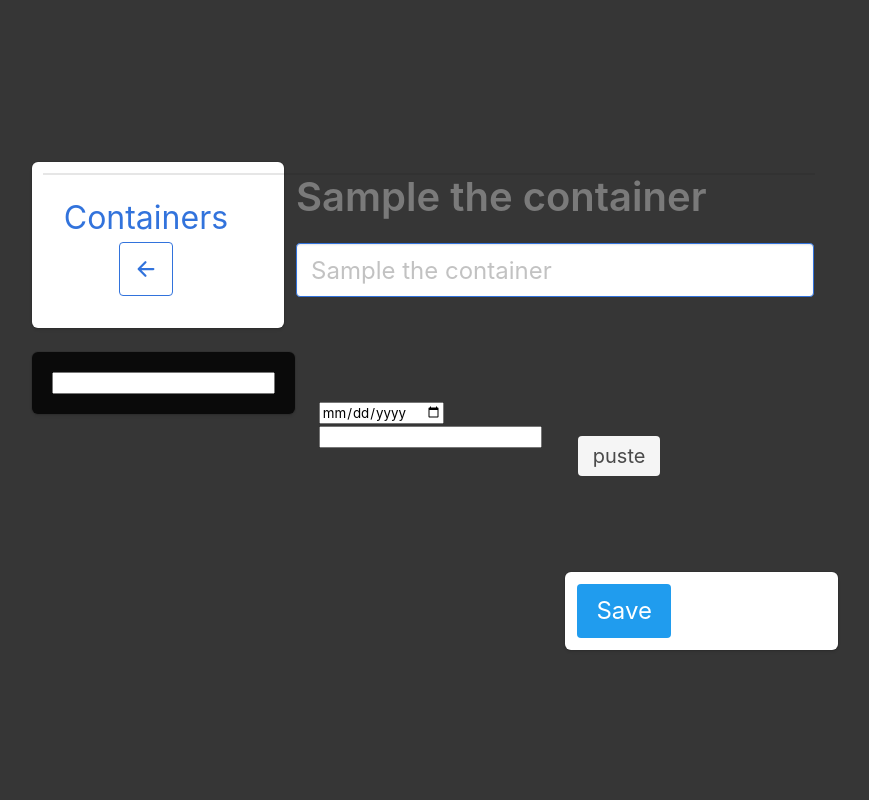
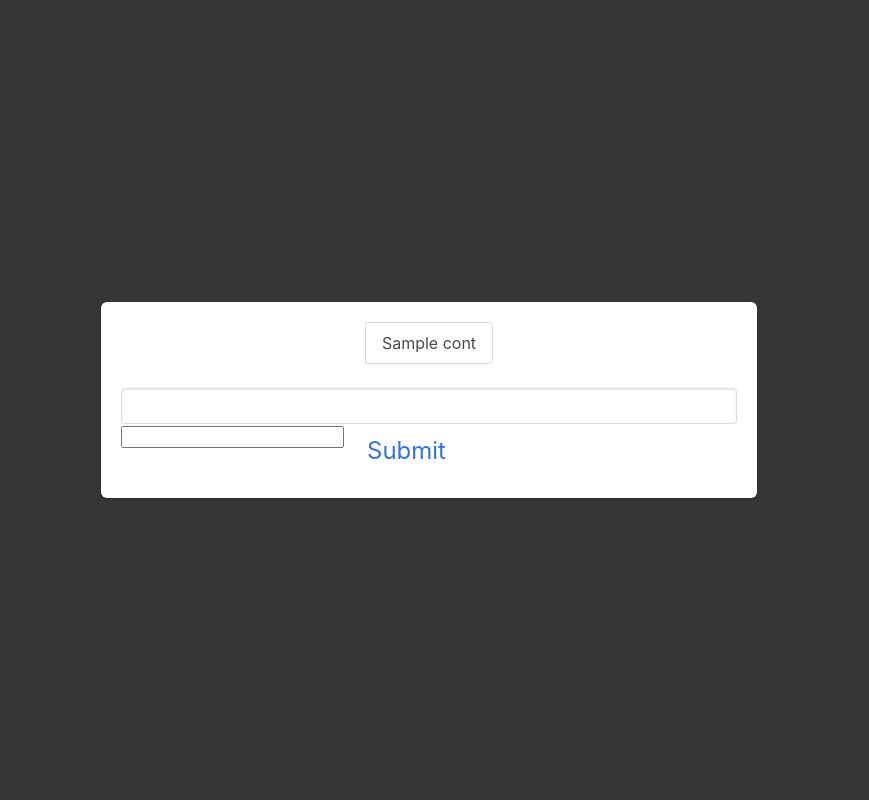
Before and after one commit to paszczep/temperature-ui, a Python web app: template application/templates/task.html in a window 1280 px wide. Shown: the part 52-852 px from the top of the page, without its empty margins (211-1080 px from the left). Run offline with Jinja, Linux system fonts and the light colour scheme; the template is opened without the code that fills it: most values are stand-ins (such as "Sample title", 1, 10 or a date in 2020); form fields are guessed from the names that the template uses.

Commit message:
part of form works properly

```diff
--- a/application/templates/task.html
+++ b/application/templates/task.html
@@ -1,97 +1,30 @@
 {% extends "base.html" %}
 
 {% block content %}
-<form method="POST">
-    <div class="card">
-        <div class="tabs is-centered">
+<div class="card box">
+<!--navbar-->
+<div class="tabs tile is-centered is-toggle">
             <ul>
-                    {%for i in range(0, all_len)%}
+                    {% for cont in all_containers %}
+                    {% if cont == task_container: %}
+                <li class="is-active">
+                    <a href="{{ url_for('input.task', container=cont.name) }}">{{ cont.given_name }}</a>
+                </li>
+                    {% else %}
                 <li>
-                    <a href="{{ url_for('input.new_task', container=all_containers[i]['name']) }}">
-                       {{ all_containers[i]['given_name'] }}
-                    </a>
+                    <a href="{{ url_for('input.task', container=cont.name) }}">{{ cont.given_name }}</a>
                 </li>
-                    {%endfor%}
+                    {% endif %}
+                    {% endfor %}
             </ul>
         </div>
-    </div>
-<div class="tile is-ancestor is-vertical">
-    <div class="tile is-child columns">
-        <div class="column is-narrow">
-            <div class="tile is-ancestor box">
-                <div class="tile is-parent is-vertical center">
 
-                    <div class="tile is-size-3 has-text-link">
-                        Containers
-                    </div>
-
-                    <div class="tile center">
-                        <a href="{{  url_for('input.tasks')  }}">
-                            <button class="button is-link is-outlined is-large">
-                                <span class="icon is-large">
-                                    <ion-icon name="arrow-back-outline"></ion-icon>
-                                </span>
-                            </button>
-                        </a>
-                    </div>
-
-                </div>
-                <div class="tile is-parent buttons is-vertical">
-
-                </div>
-            </div>
-
-        </div>
-        <div class="column">
-            <div class="tile is-child is-vertical">
-                <div class="tile is-child">
-                    <h1 class="title is-size-2 has-text-grey"> {{ the_container['name'] }}</h1>
-                </div>
-                <div class="tile is-child">
-                    <input class="input is-large is-link" type="text" name="the_container_given_name"
-                           placeholder="{{ the_container['given_name'] }}">
-                </div>
-            </div>
-
-
-        </div>
-    </div>
-
-    <div class="tile is-child columns">
-        <div class="column is-narrow">
-            <div class="tile is-ancestor">
-                <div class="tile box has-background-black">
-                    {{ form.csrf_token }}
-                    {{ form.measure_choices }}
-                </div>
-
-            </div>
-        </div>
-
-        <div class="column section">
-            <div class=" tile is-ancestor">
-            <div class="tile is-parent is-vertical center">
-                <div class="tile is-child">
-                    {{ form.csrf_token }}
-                    {{ form.date_choice }}
-                    {{ form.time_choice }}
-                </div>
-            </div>
-        <div class="column section">
-            <div class="tile">
-                <div class="tag is-large">puste</div>
-            </div>
-        </div>
-
-        </div>
-        </div>
-    </div>
-
-    <div class="tile columns">
-        <div class="column is-4 is-offset-8 box">
-            <button class="button is-info is-large">Save</button>
-        </div>
-    </div>
+<!--form -->
+<form method="POST">
+        {{ form.csrf_token }}
+        {{ form.name(class="input") }}
+        {{ form.choices }}
+        {{ form.submit(class="button is-link is-inverted is-large") }}
+</form>
 </div>
-</form>
 {% endblock %}
```
Also changed, not shown: application/input.py (+23 -36 lines), application/templates/new_task.html (+9 -11 lines), 2 other files.
